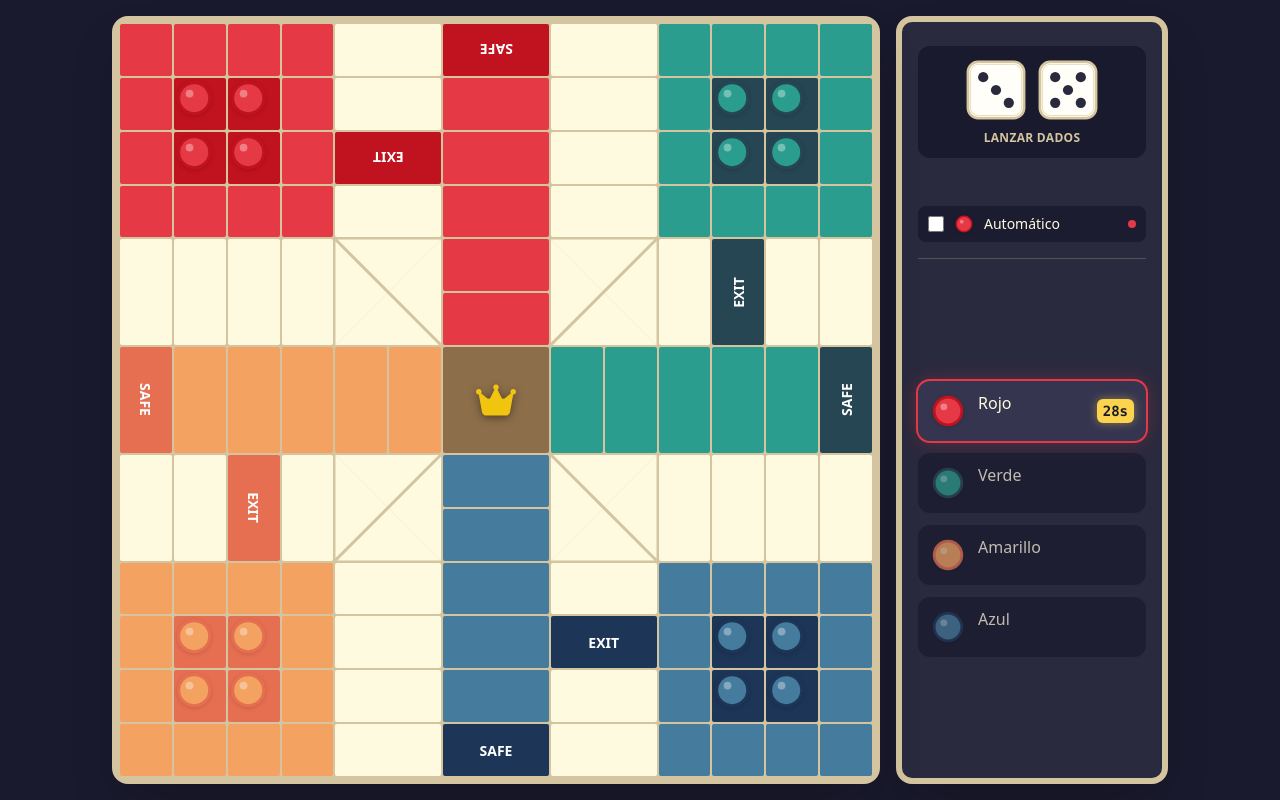
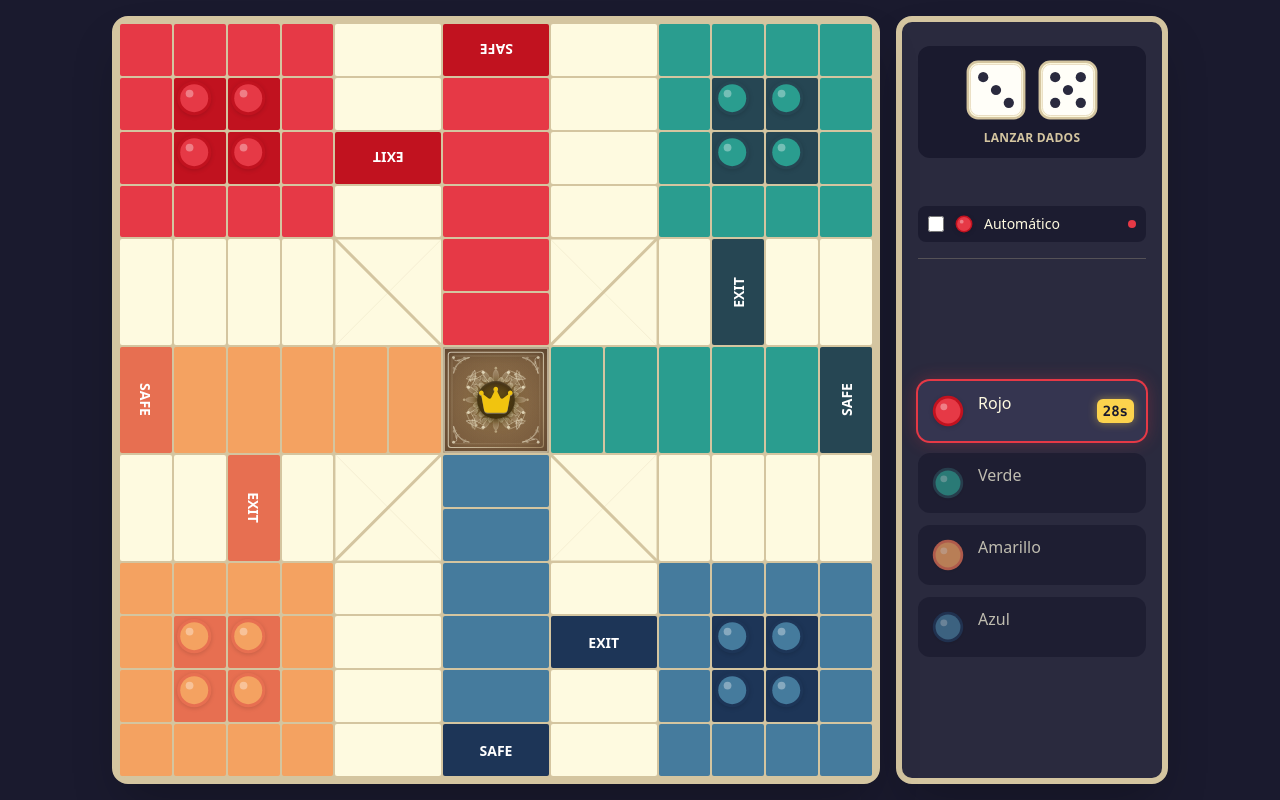
Before and after one commit to jucarata/Ludiq, a Next.js app: page /play in a window 1280 px wide. Both pictures are taken after a click on the button "JUGAR". Built offline with nearby package versions, Linux system fonts and the light colour scheme.

Commit message:
feat: stylizing win cell

```diff
--- a/app/globals.css
+++ b/app/globals.css
@@ -12,6 +12,13 @@
   --board-path: #fefae0;
   --board-path-border: #d4c5a0;
   --board-victory: #8d6e4a;
+  --board-victory-dark: #6b4f35;
+  --board-victory-light: #a8875c;
+  --board-victory-gold: #f1c40f;
+  --board-victory-gold-dark: #d4a017;
+  --board-victory-ornament: #fefae0;
+  --board-victory-ornament-muted: #d4c5a0;
+  --board-victory-ornament-dark: #9a8468;
   --board-bg: #1a1a2e;
 }
 
@@ -90,6 +97,93 @@ body {
   animation: victory-flash 0.7s ease-out forwards;
 }
 
+/* Casilla de victoria — fondo café con ornamento crema y corona dorada */
+.victory-cell {
+  background:
+    radial-gradient(
+      circle at 50% 50%,
+      rgba(45, 32, 22, 0.35) 0%,
+      transparent 42%
+    ),
+    radial-gradient(
+      ellipse at center,
+      var(--board-victory-light) 0%,
+      var(--board-victory) 40%,
+      var(--board-victory-dark) 100%
+    );
+  box-shadow:
+    inset 0 0 0 2px rgba(254, 250, 224, 0.55),
+    inset 0 0 0 5px rgba(107, 79, 53, 0.55),
+    inset 0 4px 12px rgba(0, 0, 0, 0.3);
+}
+
+.victory-floral {
+  opacity: 0.88;
+}
+
+.victory-crown {
+  position: relative;
+  z-index: 10;
+  display: flex;
+  align-items: center;
+  justify-content: center;
+  width: min(34%, 4.2vmin);
+  height: min(34%, 4.2vmin);
+}
+
+.victory-crown__backdrop {
+  position: absolute;
+  inset: -8%;
+  border-radius: 50%;
+  background: radial-gradient(
+    circle at 50% 45%,
+    #4a3524 0%,
+    #2d2016 72%,
+    #1f160f 100%
+  );
+  box-shadow:
+    inset 0 1px 2px rgba(254, 250, 224, 0.12),
+    0 2px 6px rgba(0, 0, 0, 0.45);
+  pointer-events: none;
+}
+
+.victory-crown__halo {
+  position: absolute;
+  inset: -28%;
+  border-radius: 50%;
+  background: radial-gradient(
+    circle,
+    rgba(241, 196, 15, 0.28) 0%,
+    rgba(241, 196, 15, 0.08) 50%,
+    transparent 72%
+  );
+  animation: victory-crown-pulse 3.2s ease-in-out infinite;
+  pointer-events: none;
+}
+
+.victory-crown__icon {
+  position: relative;
+  z-index: 1;
+  width: 100%;
+  height: 100%;
+  color: var(--board-victory-gold);
+  filter: drop-shadow(0 1px 0 rgba(255, 255, 255, 0.35))
+    drop-shadow(0 2px 5px rgba(0, 0, 0, 0.65))
+    drop-shadow(0 0 8px rgba(241, 196, 15, 0.45));
+}
+
+@keyframes victory-crown-pulse {
+  0%,
+  100% {
+    opacity: 0.55;
+    transform: scale(0.96);
+  }
+  50% {
+    opacity: 1;
+    transform: scale(1.04);
+  }
+}
+
 .dice-roll--result {
   animation: dice-roll-pop 0.35s ease-out forwards;
 }
--- a/components/board/VictoryCrown.tsx
+++ b/components/board/VictoryCrown.tsx
@@ -2,13 +2,10 @@ import { FaCrown } from "react-icons/fa6";
 
 export function VictoryCrown() {
   return (
-    <FaCrown
-      className="shrink-0 text-[#f1c40f] drop-shadow-[0_2px_4px_rgba(0,0,0,0.45)]"
-      style={{
-        width: "min(56%, 5vmin)",
-        height: "min(56%, 5vmin)",
-      }}
-      aria-hidden
-    />
+    <div className="victory-crown" aria-hidden>
+      <span className="victory-crown__backdrop" />
+      <span className="victory-crown__halo" />
+      <FaCrown className="victory-crown__icon" />
+    </div>
   );
 }
--- /dev/null
+++ b/components/board/VictoryFloralPattern.tsx
@@ -0,0 +1,165 @@
+/** Patrón floral ornamental simétrico para la casilla de victoria */
+export function VictoryFloralPattern() {
+  return (
+    <svg
+      className="victory-floral pointer-events-none absolute inset-0 h-full w-full"
+      viewBox="0 0 100 100"
+      preserveAspectRatio="xMidYMid meet"
+      aria-hidden
+    >
+      <defs>
+        <linearGradient id="victory-ornament-stroke" x1="0%" y1="0%" x2="100%" y2="100%">
+          <stop offset="0%" stopColor="#fff8e7" />
+          <stop offset="50%" stopColor="#fefae0" />
+          <stop offset="100%" stopColor="#b8a078" />
+        </linearGradient>
+        <linearGradient id="victory-ornament-fill" x1="0%" y1="0%" x2="0%" y2="100%">
+          <stop offset="0%" stopColor="#fefae0" stopOpacity="0.55" />
+          <stop offset="100%" stopColor="#9a8468" stopOpacity="0.35" />
+        </linearGradient>
+        <radialGradient id="victory-center-vignette" cx="50%" cy="50%" r="50%">
+          <stop offset="0%" stopColor="#2d2016" stopOpacity="0.45" />
+          <stop offset="45%" stopColor="#2d2016" stopOpacity="0.12" />
+          <stop offset="100%" stopColor="#2d2016" stopOpacity="0" />
+        </radialGradient>
+      </defs>
+
+      <rect x="0" y="0" width="100" height="100" fill="url(#victory-center-vignette)" />
+
+      <rect
+        x="5"
+        y="5"
+        width="90"
+        height="90"
+        rx="2.5"
+        fill="none"
+        stroke="url(#victory-ornament-stroke)"
+        strokeWidth="1"
+        opacity="0.75"
+      />
+      <rect
+        x="8.5"
+        y="8.5"
+        width="83"
+        height="83"
+        rx="2"
+        fill="none"
+        stroke="url(#victory-ornament-stroke)"
+        strokeWidth="0.45"
+        opacity="0.35"
+      />
+
+      {/* Anillo de pétalos alrededor del centro */}
+      <g transform="translate(50 50)" fill="url(#victory-ornament-fill)" stroke="url(#victory-ornament-stroke)" strokeWidth="0.35">
+        {Array.from({ length: 16 }, (_, i) => (
+          <ellipse
+            key={`outer-petal-${i}`}
+            cx="0"
+            cy="-22"
+            rx="2.6"
+            ry="6.5"
+            transform={`rotate(${i * 22.5})`}
+            opacity="0.55"
+          />
+        ))}
+        {Array.from({ length: 12 }, (_, i) => (
+          <ellipse
+            key={`inner-petal-${i}`}
+            cx="0"
+            cy="-16"
+            rx="2.8"
+            ry="6"
+            transform={`rotate(${i * 30 + 15})`}
+            opacity="0.75"
+          />
+        ))}
+        <circle r="12.5" fill="rgba(35,25,18,0.55)" stroke="url(#victory-ornament-stroke)" strokeWidth="0.55" />
+        <circle r="9" fill="none" stroke="url(#victory-ornament-stroke)" strokeWidth="0.4" opacity="0.5" />
+      </g>
+
+      {/* Cuatro ramas florales principales */}
+      {[0, 90, 180, 270].map((angle) => (
+        <g key={angle} transform={`translate(50 50) rotate(${angle})`}>
+          <FloralBranch />
+        </g>
+      ))}
+
+      {/* Flores secundarias en diagonal */}
+      {[45, 135, 225, 315].map((angle) => (
+        <g key={`diag-${angle}`} transform={`translate(50 50) rotate(${angle})`}>
+          <DiagonalFloret />
+        </g>
+      ))}
+
+      {/* Adornos de esquina */}
+      {[0, 90, 180, 270].map((angle) => (
+        <g key={`corner-${angle}`} transform={`translate(50 50) rotate(${angle}) translate(-50 -50)`}>
+          <CornerOrnament />
+        </g>
+      ))}
+    </svg>
+  );
+}
+
+function FloralBranch() {
+  return (
+    <g fill="url(#victory-ornament-fill)" stroke="url(#victory-ornament-stroke)" strokeWidth="0.35" opacity="0.82">
+      <path
+        d="M 0 13 C 5 14, 9 19, 12 24 C 16 21, 21 18, 28 20 C 24 23, 18 26, 12 28"
+        fill="none"
+        strokeWidth="0.6"
+        strokeLinecap="round"
+      />
+      <path
+        d="M 0 13 C -5 14, -9 19, -12 24 C -16 21, -21 18, -28 20 C -24 23, -18 26, -12 28"
+        fill="none"
+        strokeWidth="0.6"
+        strokeLinecap="round"
+      />
+
+      <path d="M 8 18 C 11 16, 14 18, 13 22 C 10 21, 8 18 Z" />
+      <path d="M -8 18 C -11 16, -14 18, -13 22 C -10 21, -8 18 Z" />
+      <path d="M 18 22 C 21 20, 24 23, 22 27 C 19 26, 18 22 Z" />
+      <path d="M -18 22 C -21 20, -24 23, -22 27 C -19 26, -18 22 Z" />
+      <path d="M 0 13 C 2.5 9, 7 7, 11 9 C 9 12, 4 13, 0 13 Z" opacity="0.7" />
+      <path d="M 0 13 C -2.5 9, -7 7, -11 9 C -9 12, -4 13, 0 13 Z" opacity="0.7" />
+
+      <circle cx="12" cy="26" r="1.5" fill="#fefae0" stroke="none" />
+      <circle cx="-12" cy="26" r="1.5" fill="#fefae0" stroke="none" />
+      <circle cx="0" cy="30" r="1.2" fill="#d4c5a0" stroke="none" opacity="0.9" />
+    </g>
+  );
+}
+
+function DiagonalFloret() {
+  return (
+    <g fill="url(#victory-ornament-fill)" stroke="url(#victory-ornament-stroke)" strokeWidth="0.3" opacity="0.65">
+      <path
+        d="M 0 20 C 3 22, 5 26, 4 30"
+        fill="none"
+        strokeWidth="0.45"
+        strokeLinecap="round"
+      />
+      <path d="M 2 24 C 4 23, 6 25, 5 27 C 3 27, 2 24 Z" />
+      <path d="M -2 24 C -4 23, -6 25, -5 27 C -3 27, -2 24 Z" />
+      <circle cx="4" cy="30" r="1.1" fill="#fefae0" stroke="none" />
+    </g>
+  );
+}
+
+function CornerOrnament() {
+  return (
+    <g fill="url(#victory-ornament-fill)" stroke="url(#victory-ornament-stroke)" strokeWidth="0.35" opacity="0.75">
+      <path
+        d="M 10 10 C 10 17, 17 10, 25 10 C 17 12, 12 17, 10 25 C 10 17, 17 12, 25 10"
+        fill="none"
+        strokeWidth="0.55"
+        strokeLinecap="round"
+      />
+      <path d="M 13 13 C 15 11, 18 13, 17 16 C 14 15, 13 13 Z" />
+      <path d="M 19 10 C 21 9, 23 11, 21 13 C 19 12, 19 10 Z" />
+      <path d="M 10 19 C 9 21, 11 23, 13 21 C 12 19, 10 19 Z" />
+      <circle cx="10" cy="10" r="1.3" fill="#fefae0" stroke="none" />
+    </g>
+  );
+}
--- a/components/board/cells/VictoryCell.tsx
+++ b/components/board/cells/VictoryCell.tsx
@@ -1,7 +1,7 @@
-import { VICTORY_COLOR } from "@/lib/board/types";
 import { VICTORY_CELL_ANCHOR } from "@/lib/board/cell-placements";
 import { VictoryCelebration } from "../VictoryCelebration";
 import { VictoryCrown } from "../VictoryCrown";
+import { VictoryFloralPattern } from "../VictoryFloralPattern";
 import { AnchorCellPieces } from "./AnchorCellPieces";
 import { CellShell } from "./CellChrome";
 import type { MovementCellProps } from "./MovementCell";
@@ -9,14 +9,12 @@ import { MovementCellRoot } from "./MovementCell";
 
 export interface VictoryCellProps extends MovementCellProps {}
 
-/** Celda de victoria (centro): hereda de movimiento, siempre café con corona */
+/** Celda de victoria (centro): patrón floral con corona */
 export function VictoryCell({ movement, style }: VictoryCellProps) {
   return (
     <MovementCellRoot movement={movement} style={style}>
-      <CellShell
-        className="flex h-full w-full items-center justify-center"
-        style={{ backgroundColor: VICTORY_COLOR.fill }}
-      >
+      <CellShell className="victory-cell flex h-full w-full items-center justify-center">
+        <VictoryFloralPattern />
         <VictoryCrown />
       </CellShell>
       {/* Ficha llegando al centro — visible mientras termina la animación */}
```
